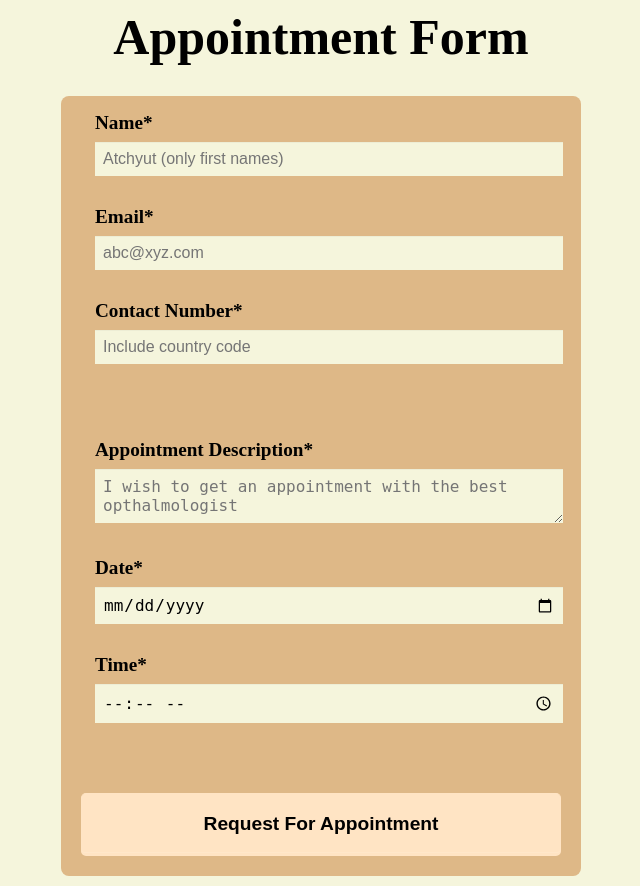
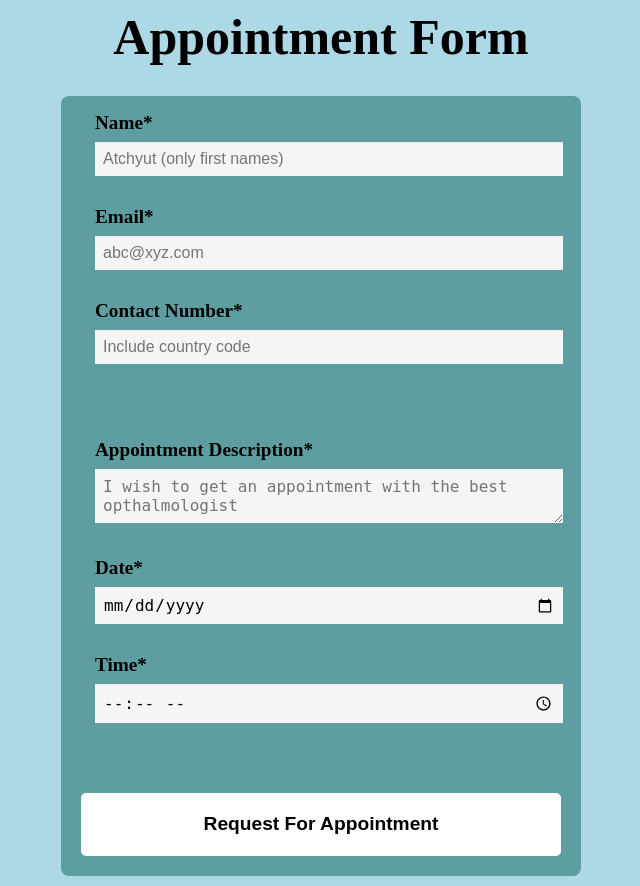
Before and after one commit to 0Tck/web_hac_v2, a Flask app: page /appointment in a window 1280 px wide. Shown: the whole page, without its empty margins (319-959 px from the left). Run offline with Flask 2, Linux system fonts and the light colour scheme; some libraries are stand-ins or nearby versions.

Commit message:
css changes

```diff
--- a/static/app.css
+++ b/static/app.css
@@ -1,6 +1,6 @@
 body
 {
-	background-color: beige;
+	background-color: lightblue;
 }
 #body_header
 {
@@ -14,7 +14,7 @@ form {
   max-width: 300px;
   margin: 10px auto;
   padding: 10px 20px;
-  background-color:burlywood ;
+  background-color:cadetblue ;
   border-radius: 8px;
 }
 
@@ -43,7 +43,7 @@ select {
   outline: 0;
   padding: 8px;
   width: 100%;
-  background-color:beige;
+  background-color:whitesmoke;
   color: black;
   box-shadow: 0 1px 0 rgba(0,0,0,0.03) inset;
   margin-bottom: 30px;
@@ -69,13 +69,13 @@ button:hover{
 button {
   padding: 19px 39px 18px 39px;
   color: black;
-  background-color:bisque;
+  background-color:white;
   font-size: 18px;
   text-align: center;
   font-style: normal;
   border-radius: 5px;
   width: 100%;
-  border: 1px solid bisque;
+  border: 1px solid white;
   border-width: 1px 1px 3px;
   box-shadow: 0 -1px 0 rgba(255,255,255,0.1) inset;
   margin-bottom: 10px;
--- /dev/null
+++ b/static/rem.css
@@ -0,0 +1,3 @@
+body{
+    background-color: lightskyblue;
+}
```
Also changed, not shown: templates/rem.html (+6 -6 lines), static/style.css (line endings or trailing spaces).
